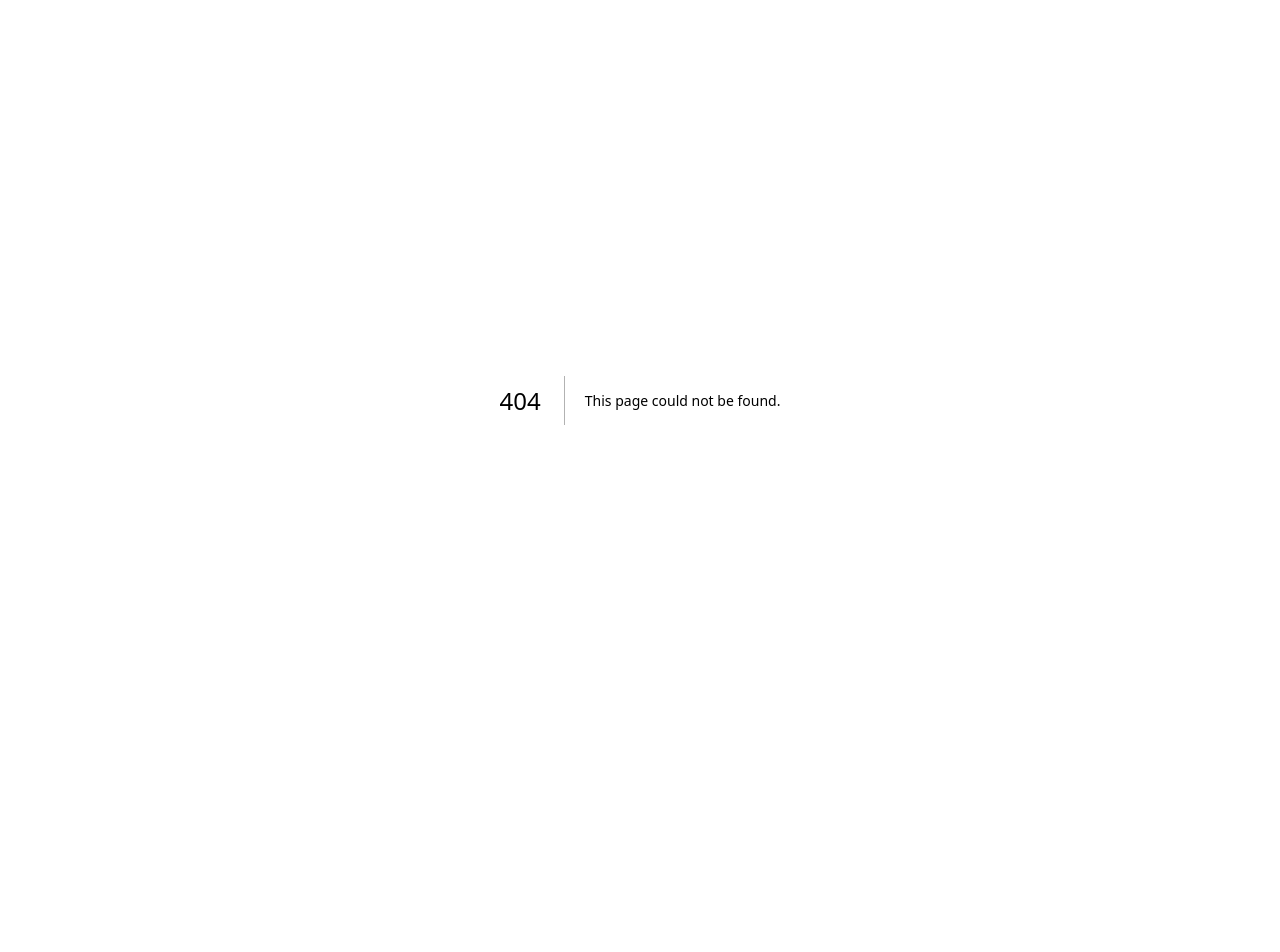
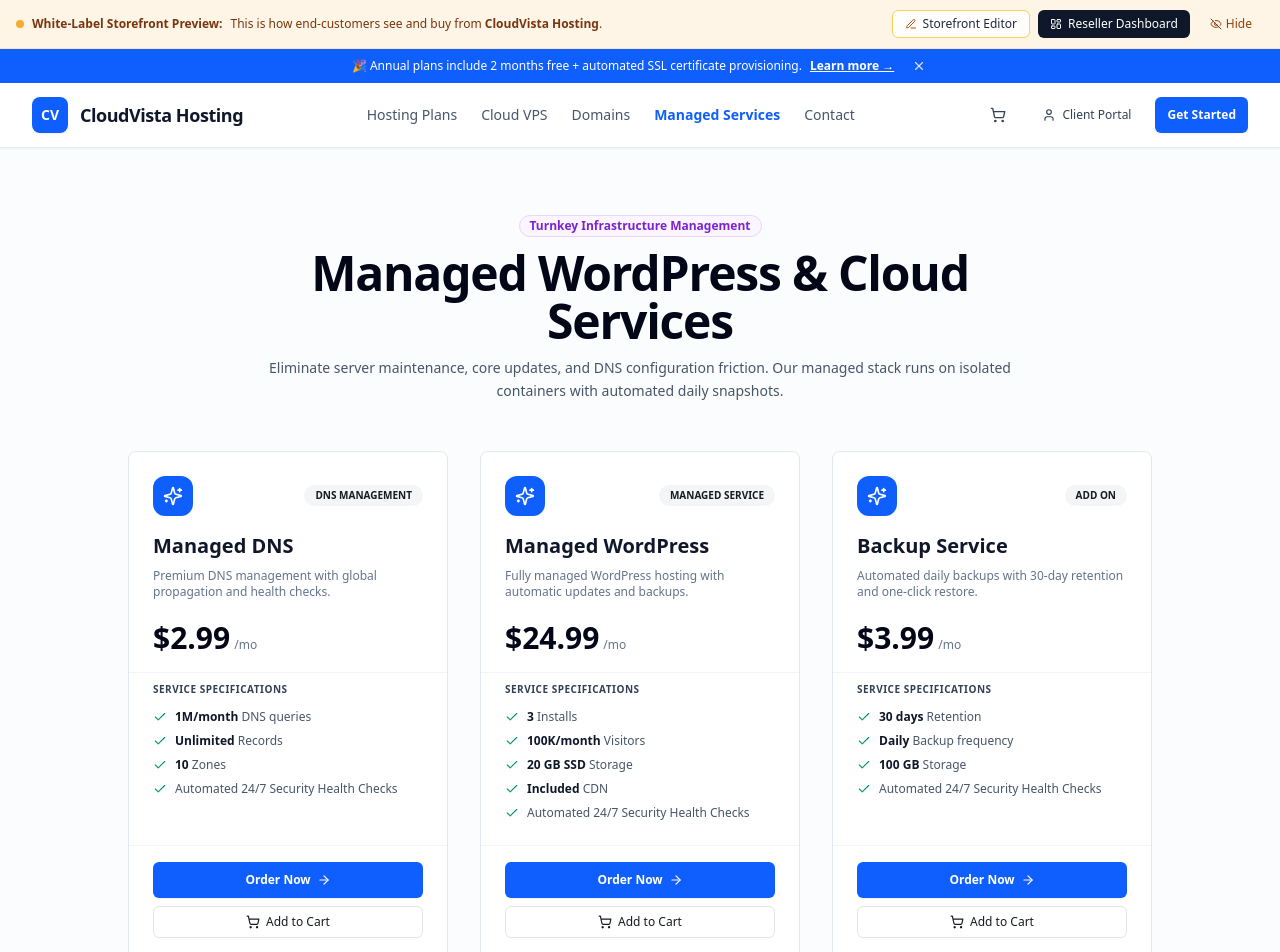
Before and after one commit to eshanized/Runstead, a Next.js app: page /demo/storefront-preview/managed in a window 1280 px wide. Before the commit this address had no page. Shown: the top 952 px of the page. Before the commit the page ends 800 px from the top, so only its background shows below. Built offline with nearby package versions, Linux system fonts and the light colour scheme.

Commit message:
feat(storefront): add storefront preview managed page

```diff
--- /dev/null
+++ b/app/demo/storefront-preview/managed/page.tsx
@@ -0,0 +1,159 @@
+'use client';
+
+import Link from 'next/link';
+import {
+  Sparkles,
+  Globe,
+  RotateCcw,
+  ShieldCheck,
+  Check,
+  ArrowRight,
+  ShoppingCart,
+  Zap,
+} from 'lucide-react';
+import { useDemo } from '@/lib/demo/store';
+import { formatCurrency } from '@/lib/demo/selectors';
+import * as workflows from '@/lib/demo/workflows';
+import type { Product } from '@/lib/demo/types';
+import { StorefrontLayout } from '@/components/storefront/storefront-layout';
+import { Button } from '@/components/ui/button';
+import { Badge } from '@/components/ui/badge';
+import { Card, CardContent, CardFooter, CardHeader } from '@/components/ui/card';
+import { toast } from 'sonner';
+
+export default function ManagedServicesPage() {
+  const { state, setState } = useDemo();
+  const config = state.publishedStorefront || state.storefront;
+  const primaryColor = config.primaryColor || '#0f5fff';
+
+  const managedProducts = state.products.filter(
+    (p) => ['managed_service', 'dns_management', 'add_on'].includes(p.type) && p.available
+  );
+
+  function handleAddToCart(product: Product) {
+    const pricing = product.pricing[0];
+    if (!pricing) return;
+
+    try {
+      setState((prev) =>
+        workflows.addToCart(prev, {
+          productId: product.id,
+          productName: product.name,
+          productType: product.type,
+          billingCycle: pricing.cycle,
+          unitPrice: pricing.price,
+          setupFee: product.setupFee || 0,
+          quantity: 1,
+          selectedAddons: [],
+        })
+      );
+      toast.success(`"${product.name}" added to shopping cart!`);
+    } catch (err: any) {
+      toast.error(err.message || 'Failed to add to cart');
+    }
+  }
+
+  return (
+    <StorefrontLayout overrideConfig={config}>
+      <div className="bg-slate-50/60 py-12 sm:py-16">
+        <div className="mx-auto max-w-7xl px-4 sm:px-6 lg:px-8 space-y-12">
+          {/* Header */}
+          <div className="text-center space-y-3 max-w-3xl mx-auto">
+            <Badge variant="outline" className="border-purple-200 text-purple-700 bg-purple-50">
+              Turnkey Infrastructure Management
+            </Badge>
+            <h1 className="text-3xl font-extrabold tracking-tight text-slate-950 sm:text-5xl">
+              Managed WordPress & Cloud Services
+            </h1>
+            <p className="text-sm text-slate-600 leading-relaxed">
+              Eliminate server maintenance, core updates, and DNS configuration friction. Our managed stack runs on isolated containers with automated daily snapshots.
+            </p>
+          </div>
+
+          {/* Cards Grid */}
+          <div className="grid grid-cols-1 gap-8 md:grid-cols-3 max-w-5xl mx-auto items-stretch">
+            {managedProducts.map((prod) => {
+              const pricing = prod.pricing[0];
+              const price = pricing ? pricing.price : 0;
+              const cycleText = pricing?.cycle === 'annually' ? '/yr' : '/mo';
+
+              return (
+                <Card
+                  key={prod.id}
+                  className="flex flex-col justify-between border border-slate-200 bg-white shadow-xs hover:shadow-md hover:border-purple-300 transition-all"
+                >
+                  <div>
+                    <CardHeader className="space-y-2 pb-4">
+                      <div className="flex items-center justify-between">
+                        <span
+                          className="flex h-10 w-10 items-center justify-center rounded-xl text-white shadow-xs"
+                          style={{ backgroundColor: primaryColor }}
+                        >
+                          <Sparkles className="h-5 w-5" />
+                        </span>
+                        <Badge variant="secondary" className="text-[10px] uppercase font-bold">
+                          {prod.type.replace('_', ' ')}
+                        </Badge>
+                      </div>
+
+                      <h3 className="text-xl font-bold text-slate-900 pt-2">{prod.name}</h3>
+                      <p className="text-xs text-slate-500 min-h-[36px]">{prod.description}</p>
+
+                      <div className="pt-2 flex items-baseline gap-1">
+                        <span className="text-3xl font-extrabold text-slate-950">
+                          {formatCurrency(price)}
+                        </span>
+                        <span className="text-xs text-slate-500 font-medium">{cycleText}</span>
+                      </div>
+                    </CardHeader>
+
+                    <CardContent className="space-y-3 pt-2 border-t border-slate-100 text-xs">
+                      <div className="font-semibold text-slate-700 uppercase tracking-wider text-[10px]">
+                        Service Specifications
+                      </div>
+                      <ul className="space-y-2 text-slate-600">
+                        {prod.resourceLimits.map((limit, idx) => (
+                          <li key={idx} className="flex items-center gap-2">
+                            <Check className="h-3.5 w-3.5 text-emerald-600 shrink-0" />
+                            <span>
+                              <strong className="font-semibold text-slate-900">{limit.value}</strong> {limit.label}
+                            </span>
+                          </li>
+                        ))}
+                        <li className="flex items-center gap-2">
+                          <Check className="h-3.5 w-3.5 text-emerald-600 shrink-0" />
+                          <span>Automated 24/7 Security Health Checks</span>
+                        </li>
+                      </ul>
+                    </CardContent>
+                  </div>
+
+                  <CardFooter className="pt-4 border-t border-slate-100 flex flex-col gap-2">
+                    <Button
+                      asChild
+                      className="w-full text-white font-semibold text-xs h-9 shadow-sm"
+                      style={{ backgroundColor: primaryColor }}
+                    >
+                      <Link href={`/demo/checkout?productId=${prod.id}&cycle=${pricing?.cycle || 'monthly'}`}>
+                        Order Now <ArrowRight className="ml-1.5 h-3.5 w-3.5" />
+                      </Link>
+                    </Button>
+                    <Button
+                      variant="outline"
+                      size="sm"
+                      onClick={() => handleAddToCart(prod)}
+                      className="w-full text-xs gap-1.5 h-8 bg-white"
+                    >
+                      <ShoppingCart className="h-3.5 w-3.5" />
+                      Add to Cart
+                    </Button>
+                  </CardFooter>
+                </Card>
+              );
+            })}
+          </div>
+        </div>
+      </div>
+    </StorefrontLayout>
+  );
+}
```
